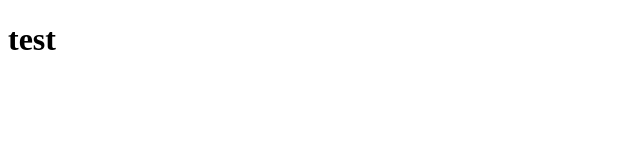
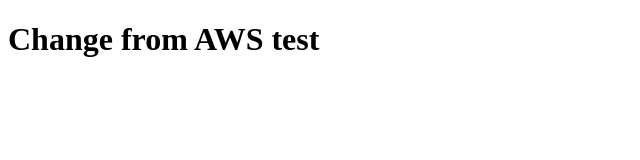
Before and after one commit to andy0811wu/firstrepo, a plain HTML site: page home.html in a window 1280 px wide. Shown: the whole page, without its empty margins (0-640 px from the left). Drawn offline with Linux system fonts and the light colour scheme.

Commit message:
change in AWS instance

```diff
--- a/home.html
+++ b/home.html
@@ -5,6 +5,6 @@
     <title>Title</title>
 </head>
 <body>
-    <h1> test</h1>
+    <h1> Change from AWS test</h1>
 </body>
 </html>
```
